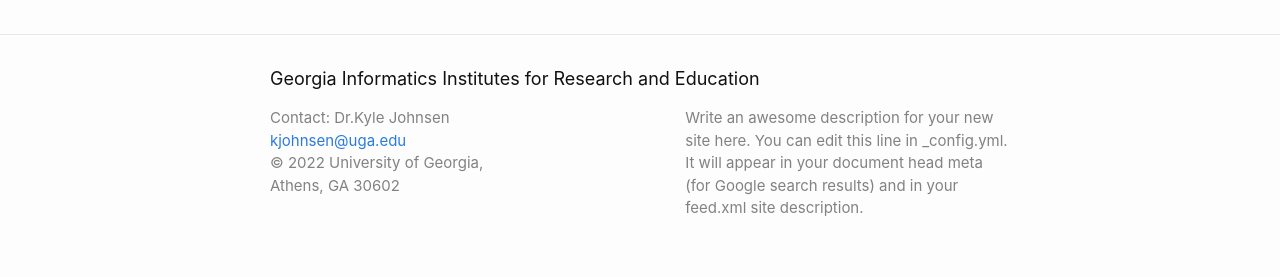
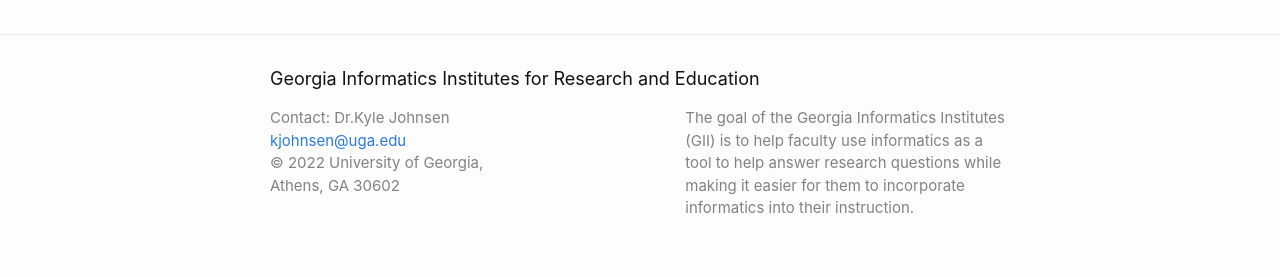
Before and after one commit to Georgia-Informatics-Institutes/Georgia-Informatics-Institutes.github.io, a Jekyll site: the page built from index.markdown, in a window 1280 px wide. Shown: the part 786-1063 px from the top of the page. Built offline with Jekyll 4.4.1, drawn with Linux system fonts in a browser that asks for light colours.

Commit message:
Adjusted about page

```diff
--- a/_config.yml
+++ b/_config.yml
@@ -22,9 +22,9 @@
 title: Georgia Informatics Institutes for Research and Education
 email: kjohnsen@uga.edu
 description: >- # this means to ignore newlines until "baseurl:"
-  Write an awesome description for your new site here. You can edit this
-  line in _config.yml. It will appear in your document head meta (for
-  Google search results) and in your feed.xml site description.
+  The goal of the Georgia Informatics Institutes (GII) is to help faculty
+  use informatics as a tool to help answer research questions while making
+  it easier for them to incorporate informatics into their instruction.
 baseurl: "" # the subpath of your site, e.g. /blog
 url: "" # the base hostname & protocol for your site, e.g. http://example.com
 # twitter_username: jekyllrb
```
